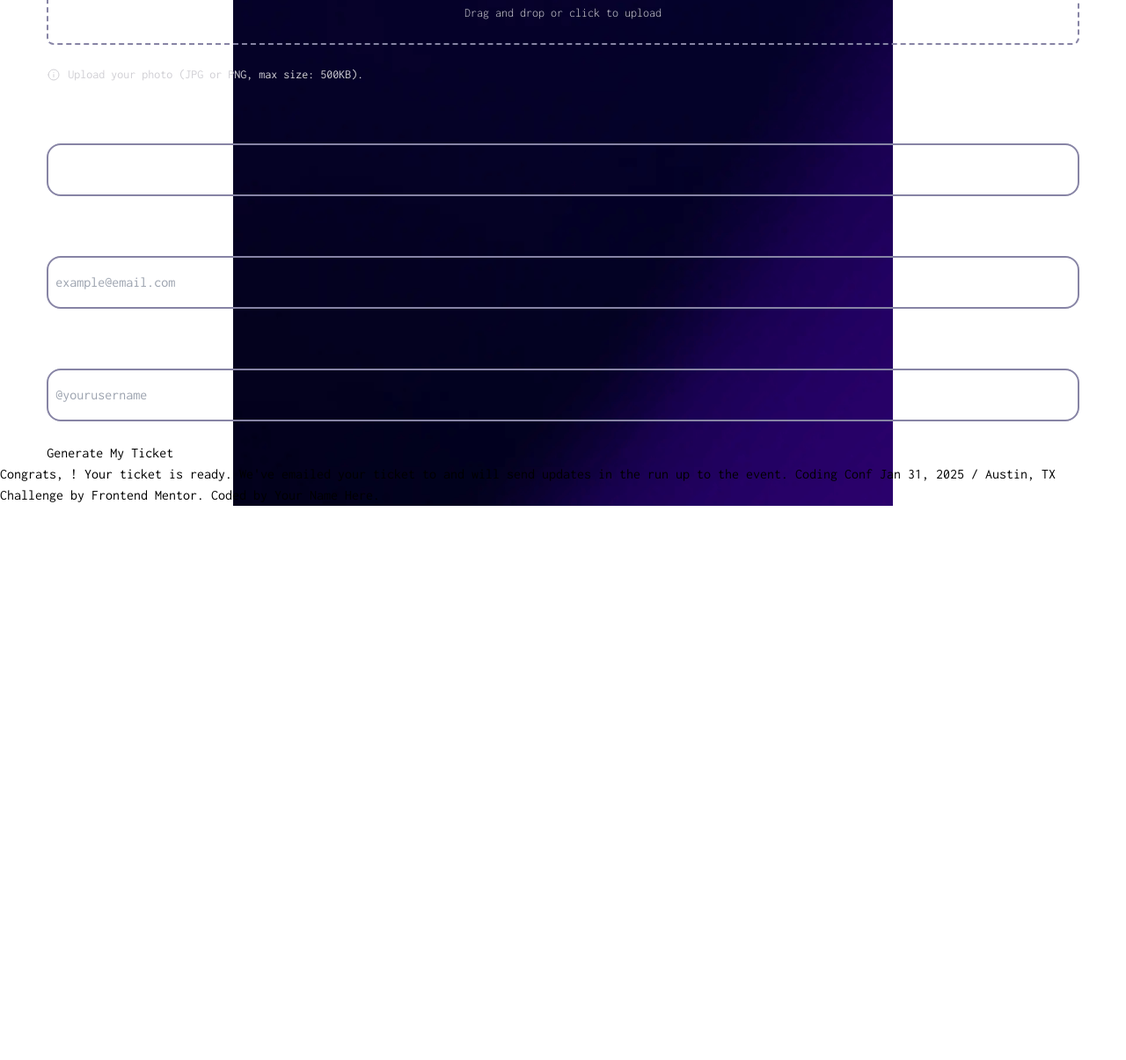
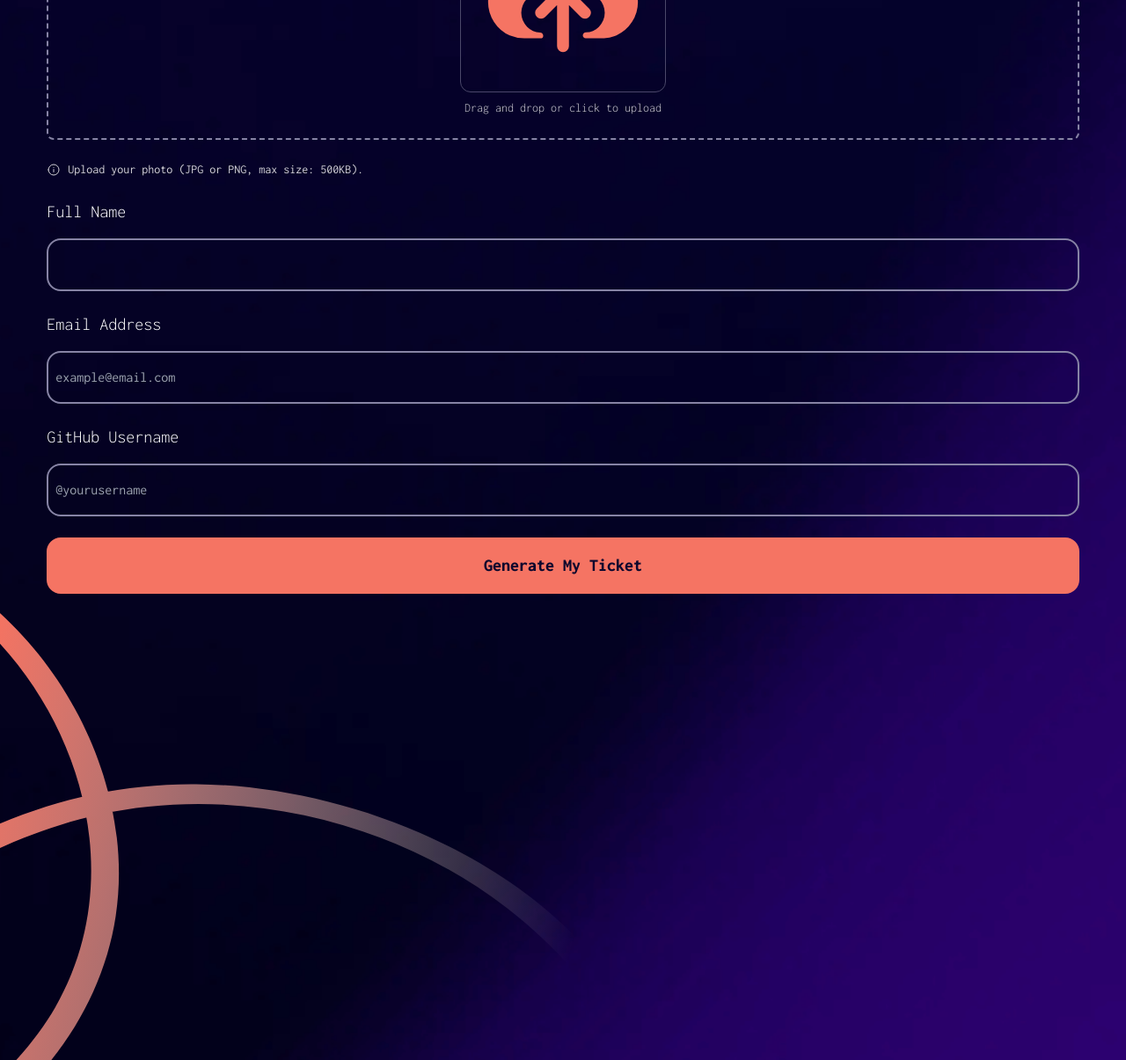
Before and after one commit to Afeez-Ola/conference-ticket-generator-main, a plain HTML site: page index.html in a window 1280 px wide. Shown: the part 573-1778 px from the top of the page at 88% size. Before the commit the page ends 1148 px from the top, so only its background shows below. Drawn offline with Linux system fonts and the light colour scheme.

Commit message:
Having fun

```diff
--- a/index.html
+++ b/index.html
@@ -12,9 +12,9 @@
   <link rel="stylesheet" href="css/output.css">
 </head>
 
-<body class="bg-center bg-no-repeat bg-blueGradientMobile font-Inconsolata">
+<body class="p-0 m-0 bg-center bg-no-repeat bg-cover bg-blueGradientMobile font-Inconsolata">
 
-  <div class="main">
+  <div class="main ">
     <div class="flex top_background">
       <img class="absolute -left-8 -top-8 max-sm:w-1/2" src="./assets/images/pattern-circle.svg" alt="pattern-circle">
       <img class="absolute right-0 top-6 max-sm:w-1/2" src="./assets/images/pattern-squiggly-line-top.svg"
@@ -26,7 +26,7 @@
       </div>
 
       <div class="flex flex-col items-center justify-center gap-5 my-12 text-center hero_text">
-        <h2 class="text-3xl font-extrabold text-Neutral-veryLight">Your Journey to Coding Conf 2025 Starts Here!</h2>
+        <h2 class="text-3xl font-extrabold md:text-6xl md:leading-[4.5rem] text-Neutral-veryLight">Your Journey to Coding Conf 2025 Starts Here!</h2>
         <p class="text-xl font-medium text-Neutral-light">Secure your spot at next year's biggest coding conference.</p>
       </div>
       <div class="upload_section">
@@ -53,8 +53,9 @@
           <label class="text-xl font-light text-Neutral-veryLight"  for="username">GitHub Username</label>
           <input class="py-4 bg-transparent border-2 solid text-Neutral-light border-Neutral-default rounded-2xl placeholder:px-2" type="text" name="username" id="username" placeholder="@yourusername">
         </div>
-        <button type="submit">Generate My Ticket</button>
+        <button class="w-full py-4 text-xl font-extrabold border-2 bg-Orange-default border-Orange-default text-Neutral-veryDark rounded-2xl" type="submit">Generate My Ticket</button>
       </form>
+      <img class="absolute left-0" src="/assets/images/pattern-squiggly-line-bottom-mobile-tablet.svg" alt="pattern-squiggly-line-bottom-mobile-tablet">
     </div>
   </div>
 
@@ -63,21 +64,16 @@
 
   <!-- Generated tickets starts -->
 
-  Congrats,
-  <!-- Full Name -->! Your ticket is ready.
+  <!-- Congrats, -->
+  <!-- Full Name! Your ticket is ready. -->
 
-  We've emailed your ticket to
-  <!-- Email Address --> and will send updates in the run up to the event.
+  <!-- We've emailed your ticket to -->
+  <!-- Email Address and will send updates in the run up to the event. -->
 
-  Coding Conf
-  Jan 31, 2025 / Austin, TX
+  <!-- Coding Conf
+  Jan 31, 2025 / Austin, TX -->
 
   <!-- Generated tickets ends -->
-
-  <div class="attribution">
-    Challenge by <a href="https://www.frontendmentor.io?ref=challenge">Frontend Mentor</a>.
-    Coded by <a href="#">Your Name Here</a>.
-  </div>
 </body>
 
 </html>
```
Also changed, not shown: css/output.css.
